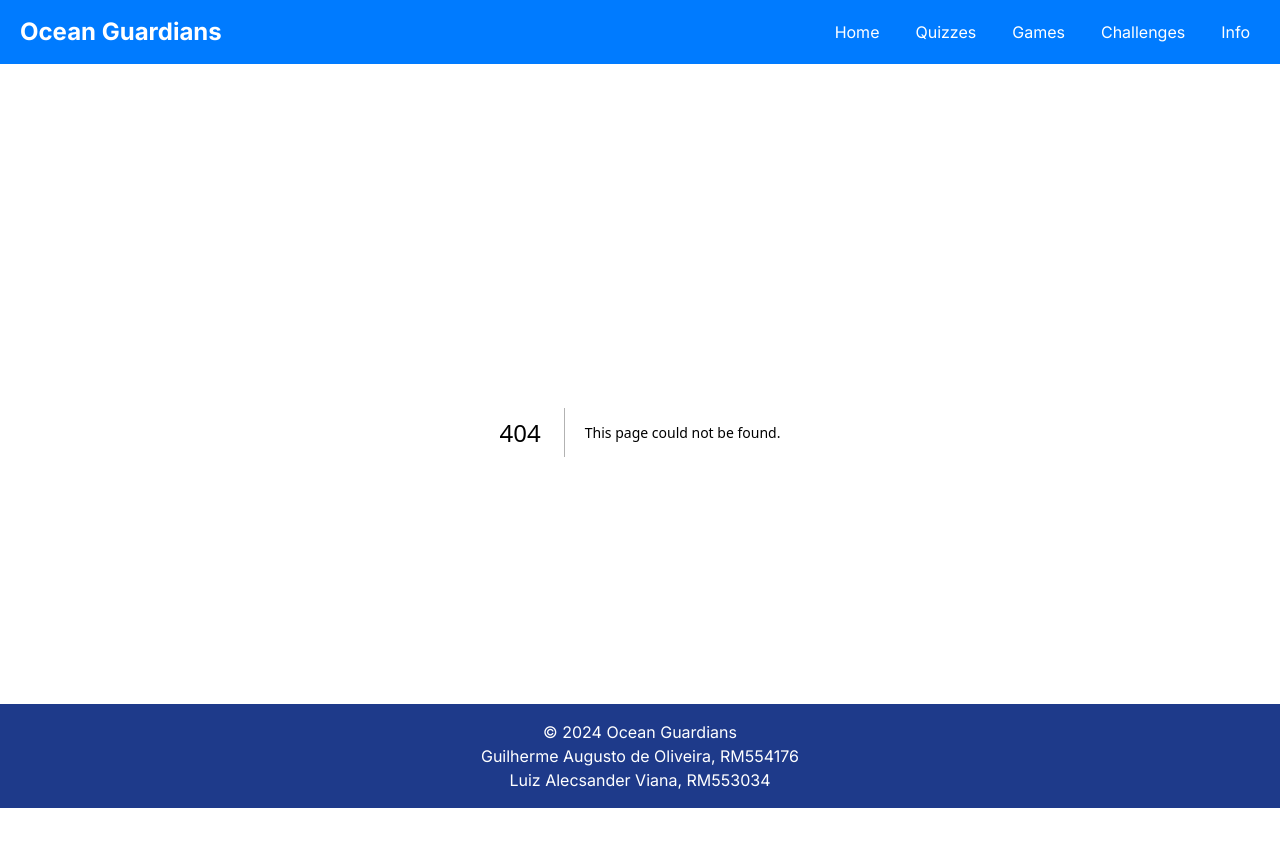
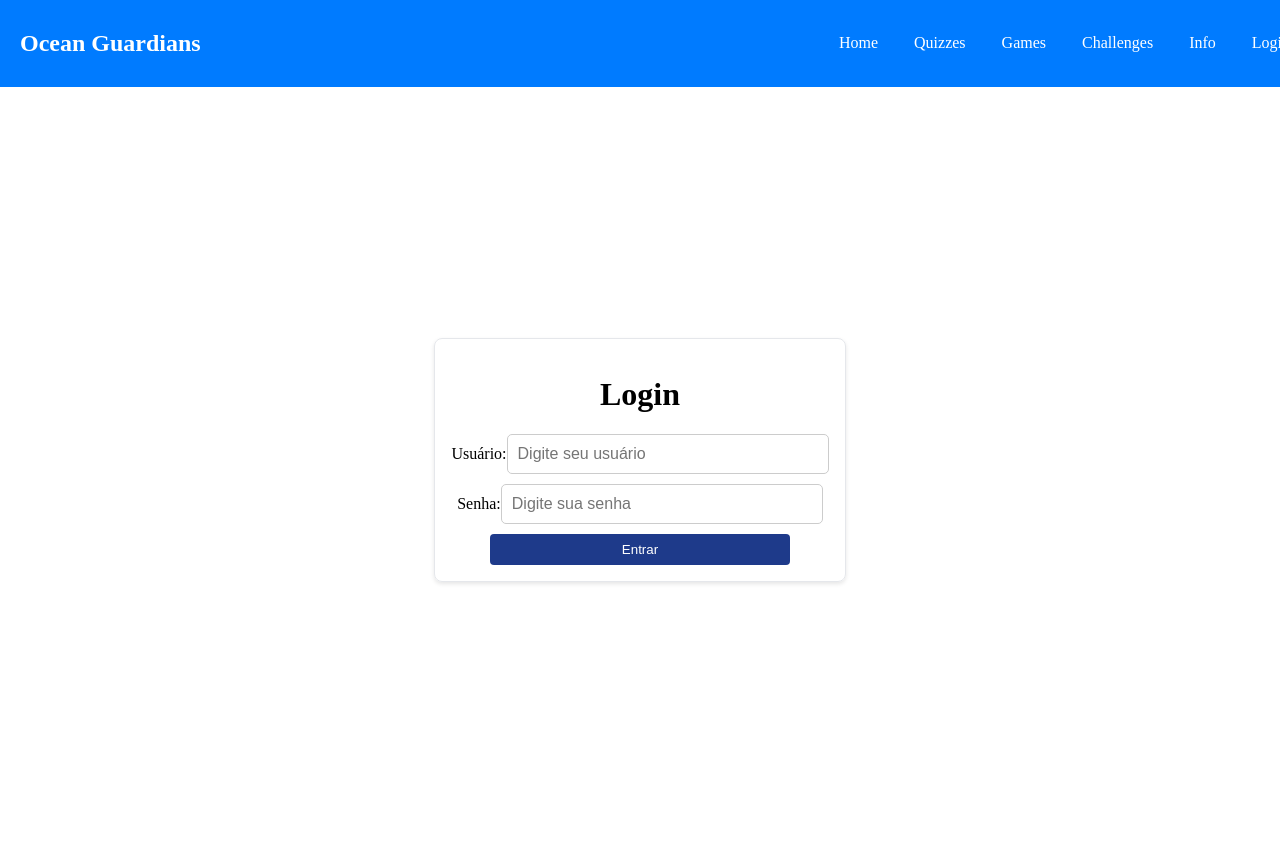
Before and after one commit to Guilhermeoliveira10/GS---Responsive-Web-Development, a Next.js app: page /login in a window 1280 px wide. Before the commit this address had no page. Shown: the top 846 px of the page. Built offline with nearby package versions, Linux system fonts and the light colour scheme.

Commit message:
update code

```diff
--- a/src/components/Header.tsx
+++ b/src/components/Header.tsx
@@ -1,5 +1,5 @@
-import React from 'react'
-import Link from 'next/link'
+import React from 'react';
+import Link from 'next/link';
 
 const Header: React.FC = () => {
   return (
@@ -12,10 +12,11 @@ const Header: React.FC = () => {
           <Link href="/games" className="nav-link">Games</Link>
           <Link href="/challenges" className="nav-link">Challenges</Link>
           <Link href="/info" className="nav-link">Info</Link>
+          <Link href="/login" className="nav-link">Login</Link> {/* Adicionando o link para a página de login */}
         </div>
       </nav>
     </header>
-  )
+  );
 }
 
-export default Header
+export default Header;
--- a/src/components/SocialShareComponent.tsx
+++ /dev/null
@@ -1,17 +0,0 @@
-import React from 'react'
-
-const SocialShareComponent: React.FC = () => {
-  const shareOnSocialMedia = (platform: string) => {
-    alert(`Shared on ${platform}!`)
-  }
-
-  return (
-    <div className="social-share-component">
-      <h1 className="text-2xl font-bold mb-4">Share your progress</h1>
-      <button onClick={() => shareOnSocialMedia('Facebook')} className="mb-2 p-2 bg-blue-500 text-white rounded">Share on Facebook</button>
-      <button onClick={() => shareOnSocialMedia('Twitter')} className="mb-2 p-2 bg-blue-500 text-white rounded">Share on Twitter</button>
-    </div>
-  )
-}
-
-export default SocialShareComponent
--- /dev/null
+++ b/src/pages/login.tsx
@@ -0,0 +1,49 @@
+import React from 'react';
+import Layout from '../components/Layout';
+import '../styles/custom.css';
+
+const Login: React.FC = () => {
+  return (
+    <Layout>
+      <div className="input-container">
+        <div className="login-component card">
+          <h1 className="text-2xl font-bold mb-4">Login</h1>
+          <form>
+            <div className="mb-4">
+              <label className="block text-gray-700 text-sm font-bold mb-2" htmlFor="username">
+                Usuário:
+              </label>
+              <input
+                className="input"
+                id="username"
+                type="text"
+                placeholder="Digite seu usuário"
+              />
+            </div>
+            <div className="mb-6">
+              <label className="block text-gray-700 text-sm font-bold mb-2" htmlFor="password">
+                Senha:
+              </label>
+              <input
+                className="input"
+                id="password"
+                type="password"
+                placeholder="Digite sua senha"
+              />
+            </div>
+            <div className="flex items-center justify-center">
+              <button
+                className="button"
+                type="submit"
+              >
+                Entrar
+              </button>
+            </div>
+          </form>
+        </div>
+      </div>
+    </Layout>
+  );
+};
+
+export default Login;
--- a/src/styles/custom.css
+++ b/src/styles/custom.css
@@ -133,3 +133,33 @@ main {
   justify-content: center;
   min-height: 60vh;
 }
+
+.input {
+  width: 300px;
+  padding: 10px;
+  font-size: 16px;
+  border: 1px solid #ccc;
+  border-radius: 5px;
+  margin-bottom: 10px;
+}
+
+.login-component {
+  max-width: 400px;
+  margin: 0 auto;
+}
+
+.button {
+  width: 300px;
+}
+
+.login-component h1 {
+  text-align: center;
+}
+
+.input-container {
+  display: flex;
+  flex-direction: column;
+  align-items: center;
+  justify-content: center;
+  height: 100vh;
+}
```
